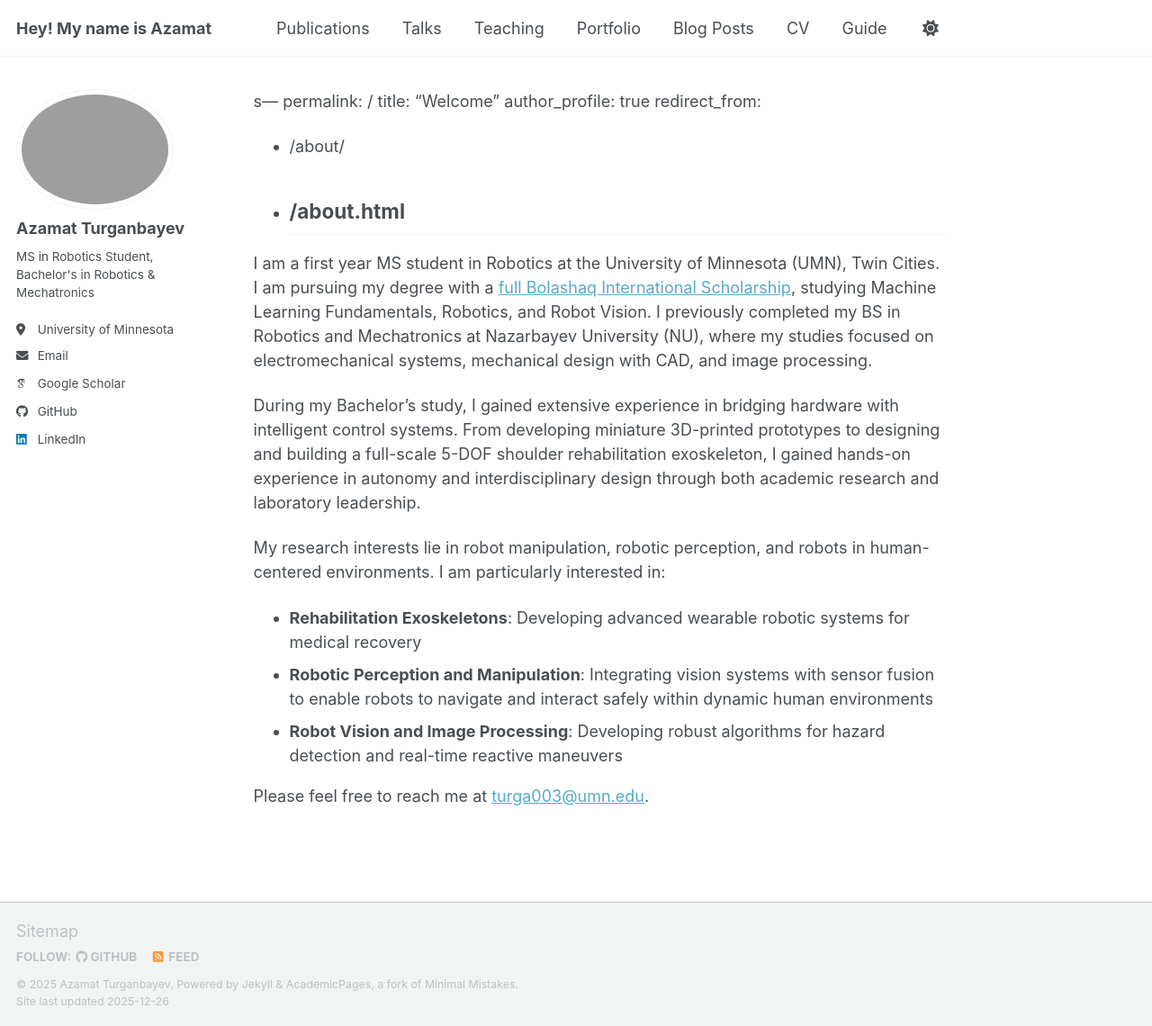
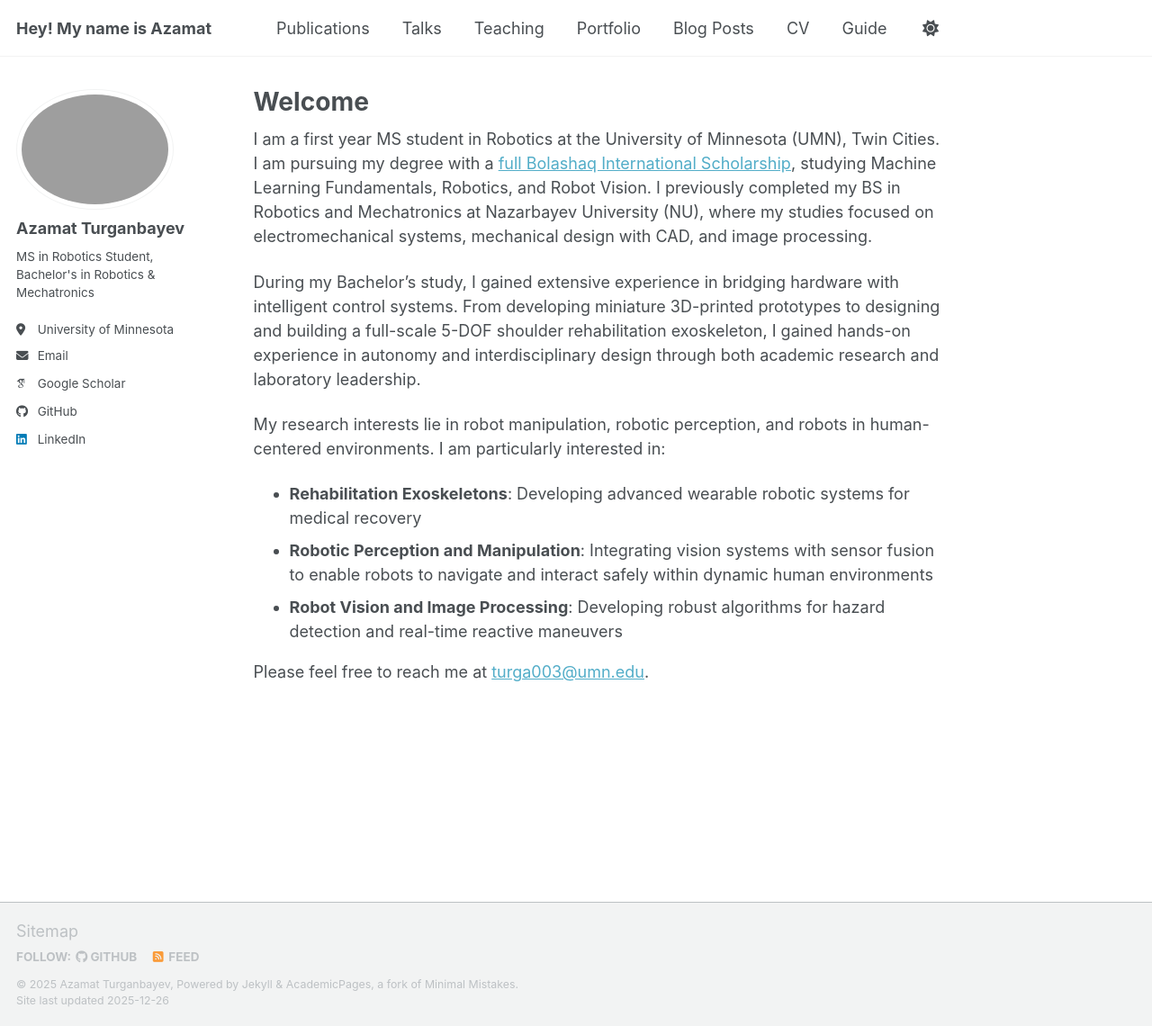
Before and after one commit to aturganbayev/aturganbayev-website-old, a Jekyll site: the page built from _pages/about.md, in a window 1280 px wide and 1140 px high. Shown: the whole window at 90% size. Built offline with Jekyll 4.4.1, drawn with Linux system fonts in a browser that asks for light colours; some web fonts are replaced; our own code applies the rules of GitHub Pages for plain Markdown files; a script bundle is joined from its source files by our own code; library files that are not in the unit come from our copies.

Commit message:
Update about.md

```diff
--- a/_pages/about.md
+++ b/_pages/about.md
@@ -1,4 +1,4 @@
-s---
+---
 permalink: /
 title: "Welcome"
 author_profile: true
```
